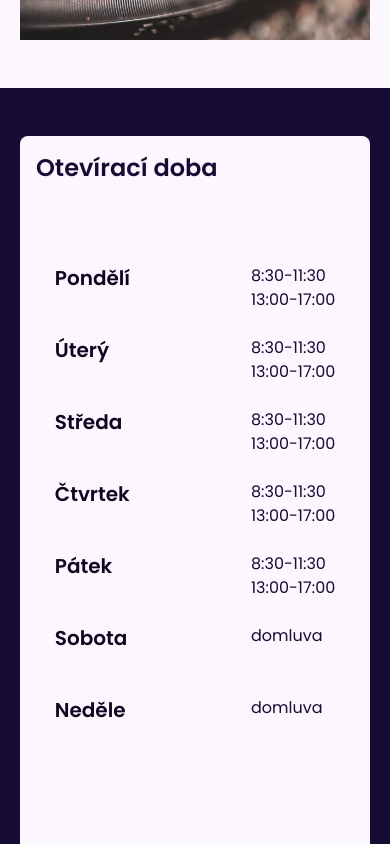
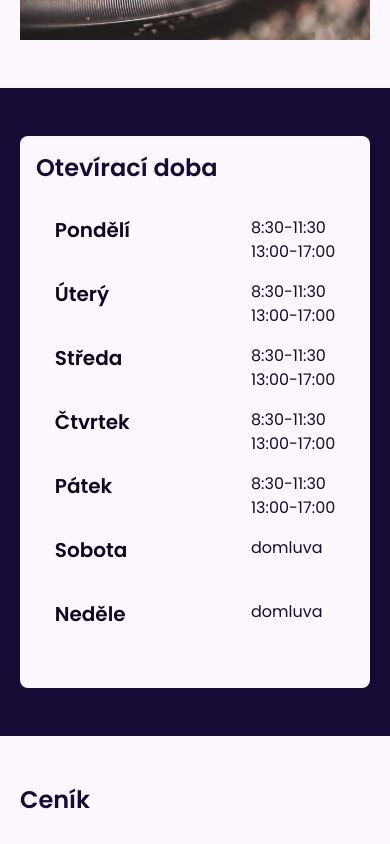
Before and after one commit to ton1czech/pneuservis-baudys, a React (Vite) app: page / in a window 390 px wide. Shown: the part 2700-3544 px from the top of the page. Built offline with nearby package versions, Linux system fonts and the light colour scheme.

Commit message:
👌 IMPROVE: opening hours mobile

```diff
--- a/src/components/OpeningHours.jsx
+++ b/src/components/OpeningHours.jsx
@@ -2,7 +2,7 @@ import Container from './Container'
 import { Fade } from 'react-reveal'
 
 const Item = ({ day, weekend, last }) => (
-  <div className={`grid grid-cols-2 gap-28 ${!last && 'pb-6'}`}>
+  <div className={`grid grid-cols-2 gap-28 ${!last && 'pb-4 sm:pb-6'}`}>
     <h2 className='darksubheading'>{day}</h2>
     <div className='darktext'>
       {weekend ? (
@@ -28,7 +28,7 @@ export default function OpeningHours() {
     <Container dark>
       <div className='py-12 sm:py-24'>
         <Fade>
-          <div className='py-32 bg-light rounded-lg relative grid justify-center'>
+          <div className='pt-20 pb-10 sm:py-32 bg-light rounded-lg relative grid justify-center'>
             <h1 className='darkheading absolute left-4 top-4'>
               Otevírací doba
             </h1>
```
